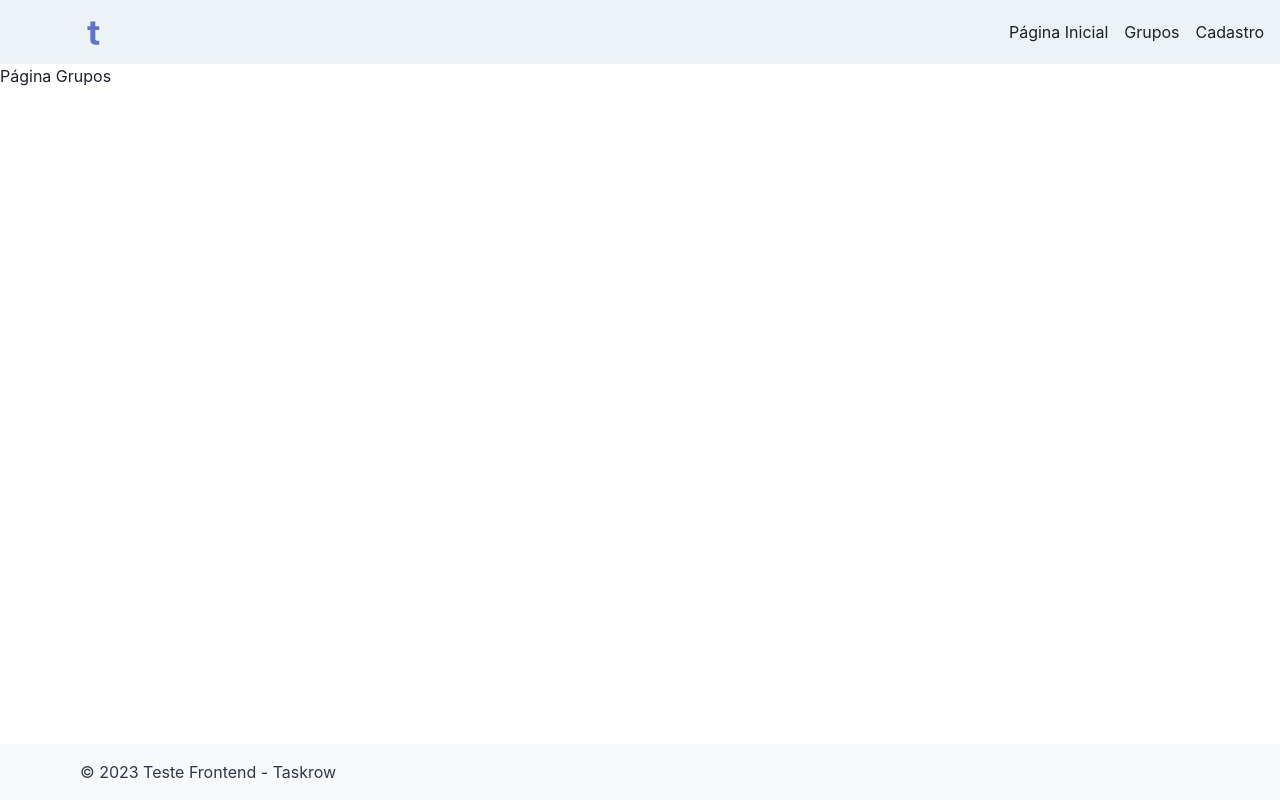
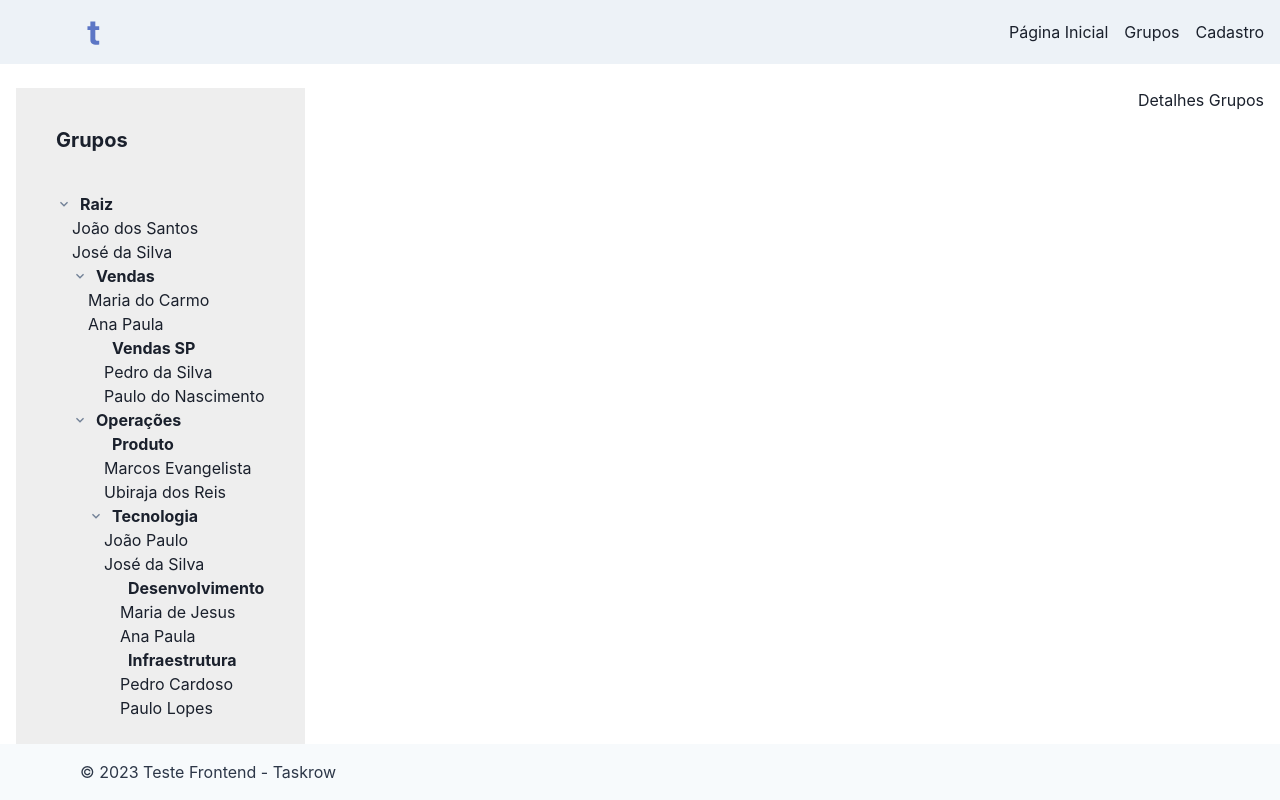
Before and after one commit to rebeccaaaaaaaaaaa/taskrow-teste, a React (Vite) app in the folder parte3/app/: page /grupos in a window 1280 px wide. Built offline with nearby package versions, Linux system fonts and the light colour scheme.

Commit message:
feat: create a structure folder calling via fetch

```diff
--- /dev/null
+++ b/parte3/app/public/grupos.json
@@ -0,0 +1,114 @@
+{
+    "grupos": [
+        {
+            "idGrupo": 1,
+            "nome": "Raiz",
+            "usuarios": [
+                {
+                    "idUsuario": 1,
+                    "nome": "João dos Santos"
+                },
+                {
+                    "idUsuario": 2,
+                    "nome": "José da Silva"
+                }
+            ],
+            "subGrupos": [
+                {
+                    "idGrupo": 2,
+                    "nome": "Vendas",
+                    "usuarios": [
+                        {
+                            "idUsuario": 3,
+                            "nome": "Maria do Carmo"
+                        },
+                        {
+                            "idUsuario": 4,
+                            "nome": "Ana Paula"
+                        }
+                    ],
+                    "subGrupos": [
+                        {
+                            "idGrupo": 3,
+                            "nome": "Vendas SP",
+                            "usuarios": [
+                                {
+                                    "idUsuario": 5,
+                                    "nome": "Pedro da Silva"
+                                },
+                                {
+                                    "idUsuario": 6,
+                                    "nome": "Paulo do Nascimento"
+                                }
+                            ]
+                        }
+                    ]
+                },
+                {
+                    "idGrupo": 4,
+                    "nome": "Operações",
+                    "subGrupos": [
+                        {
+                            "idGrupo": 5,
+                            "nome": "Produto",
+                            "usuarios": [
+                                {
+                                    "idUsuario": 7,
+                                    "nome": "Marcos Evangelista"
+                                },
+                                {
+                                    "idUsuario": 8,
+                                    "nome": "Ubiraja dos Reis"
+                                }
+                            ]
+                        },
+                        {
+                            "idGrupo": 6,
+                            "nome": "Tecnologia",
+                            "usuarios": [
+                                {
+                                    "idUsuario": 9,
+                                    "nome": "João Paulo"
+                                },
+                                {
+                                    "idUsuario": 10,
+                                    "nome": "José da Silva"
+                                }
+                            ],
+                            "subGrupos": [
+                                {
+                                    "idGrupo": 7,
+                                    "nome": "Desenvolvimento",
+                                    "usuarios": [
+                                        {
+                                            "idUsuario": 11,
+                                            "nome": "Maria de Jesus"
+                                        },
+                                        {
+                                            "idUsuario": 12,
+                                            "nome": "Ana Paula"
+                                        }
+                                    ]
+                                },
+                                {
+                                    "idGrupo": 8,
+                                    "nome": "Infraestrutura",
+                                    "usuarios": [
+                                        {
+                                            "idUsuario": 13,
+                                            "nome": "Pedro Cardoso"
+                                        },
+                                        {
+                                            "idUsuario": 14,
+                                            "nome": "Paulo Lopes"
+                                        }
+                                    ]
+                                }
+                            ]
+                        }
+                    ]
+                }
+            ]
+        }
+    ]
+}
--- a/parte3/app/src/components/Header.tsx
+++ b/parte3/app/src/components/Header.tsx
@@ -32,7 +32,7 @@ export function Header() {
 
   return (
     <>
-      <Box bg={useColorModeValue('gray.100', 'gray.900')} px={4}>
+      <Box bg={useColorModeValue('gray.100', 'gray.900')} px={4} borderBottom='0px 3px 6px #00000016'>
         <Flex h={16} alignItems={'center'} justifyContent={'space-between'}>
           <IconButton
             size={'md'}
--- a/parte3/app/src/pages/Grupos.tsx
+++ b/parte3/app/src/pages/Grupos.tsx
@@ -1,5 +1,74 @@
-export function Grupos () {
+import { Box, Container, Flex, Heading, List, ListItem, Text } from "@chakra-ui/react";
+import { ChevronRightIcon, ChevronDownIcon } from "@chakra-ui/icons";
+import React, { useState, useEffect } from "react";
+
+interface Usuario {
+  idUsuario: number;
+  nome: string;
+}
+
+interface Grupo {
+  idGrupo: number;
+  nome: string;
+  usuarios?: Usuario[];
+  subGrupos?: Grupo[];
+}
+
+export function Grupos() {
+  const [grupos, setGrupos] = useState<Grupo[]>([]);
+
+  useEffect(() => {
+    // Faz a solicitação fetch para carregar o arquivo JSON
+    fetch("/grupos.json")
+      .then((response) => response.json())
+      .then((data) => setGrupos(data.grupos))
+      .catch((error) => console.error("Erro ao carregar grupos.json:", error));
+  }, []);
+
+  const renderGrupos = (grupos: Grupo[], depth = 0) => {
     return (
-        <h1> Página Grupos </h1>
-    )
+      <List>
+        {grupos.map((grupo) => (
+          <ListItem key={grupo.idGrupo}>
+            <Flex align="center">
+              {grupo.subGrupos && grupo.subGrupos.length > 0 ? (
+                <ChevronDownIcon boxSize={4} color="gray.500" />
+              ) : (
+                <ChevronRightIcon boxSize={4} color="transparent" />
+              )}
+              <Text fontWeight="bold" ml={2}>
+                {grupo.nome}
+              </Text>
+            </Flex>
+            {grupo.usuarios && (
+              <List ml={4}>
+                {grupo.usuarios.map((usuario) => (
+                  <ListItem key={usuario.idUsuario}>{usuario.nome}</ListItem>
+                ))}
+              </List>
+            )}
+            {grupo.subGrupos && (
+              <List ml={4}>
+                {renderGrupos(grupo.subGrupos, depth + 1)}
+              </List>
+            )}
+          </ListItem>
+        ))}
+      </List>
+    );
+  };
+
+  return (
+    <Container maxW="8xl">
+      <Flex justifyContent="space-between" gap="10rem" mt={6}>
+        <Box background="#eee" p={10}>
+          <Heading as={'h1'} fontSize={20} mb={10}>Grupos</Heading>
+          {renderGrupos(grupos)}
+        </Box>
+        <Box>
+          <h1>Detalhes Grupos</h1>
+        </Box>
+      </Flex>
+    </Container>
+  );
 }
```
